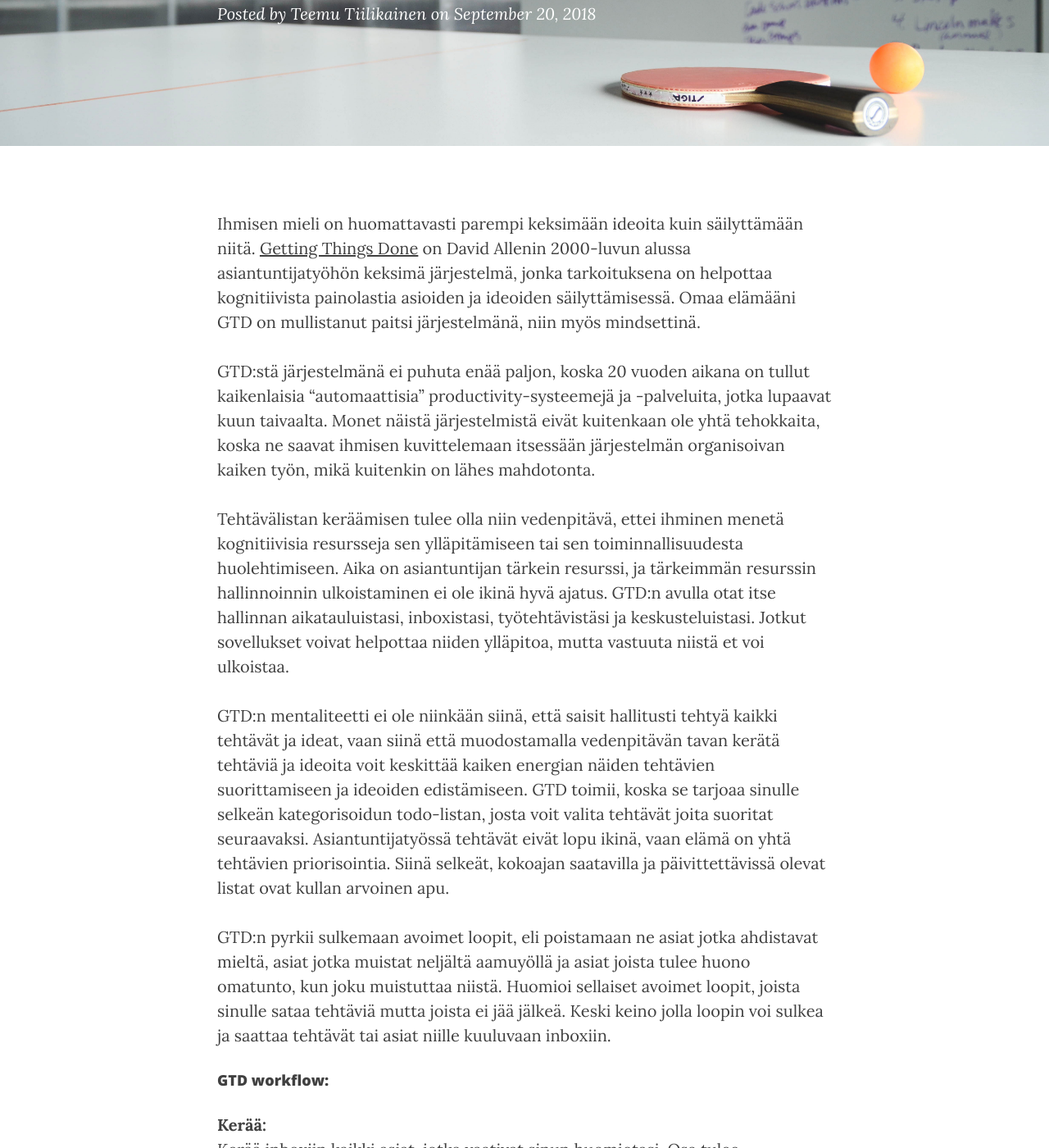
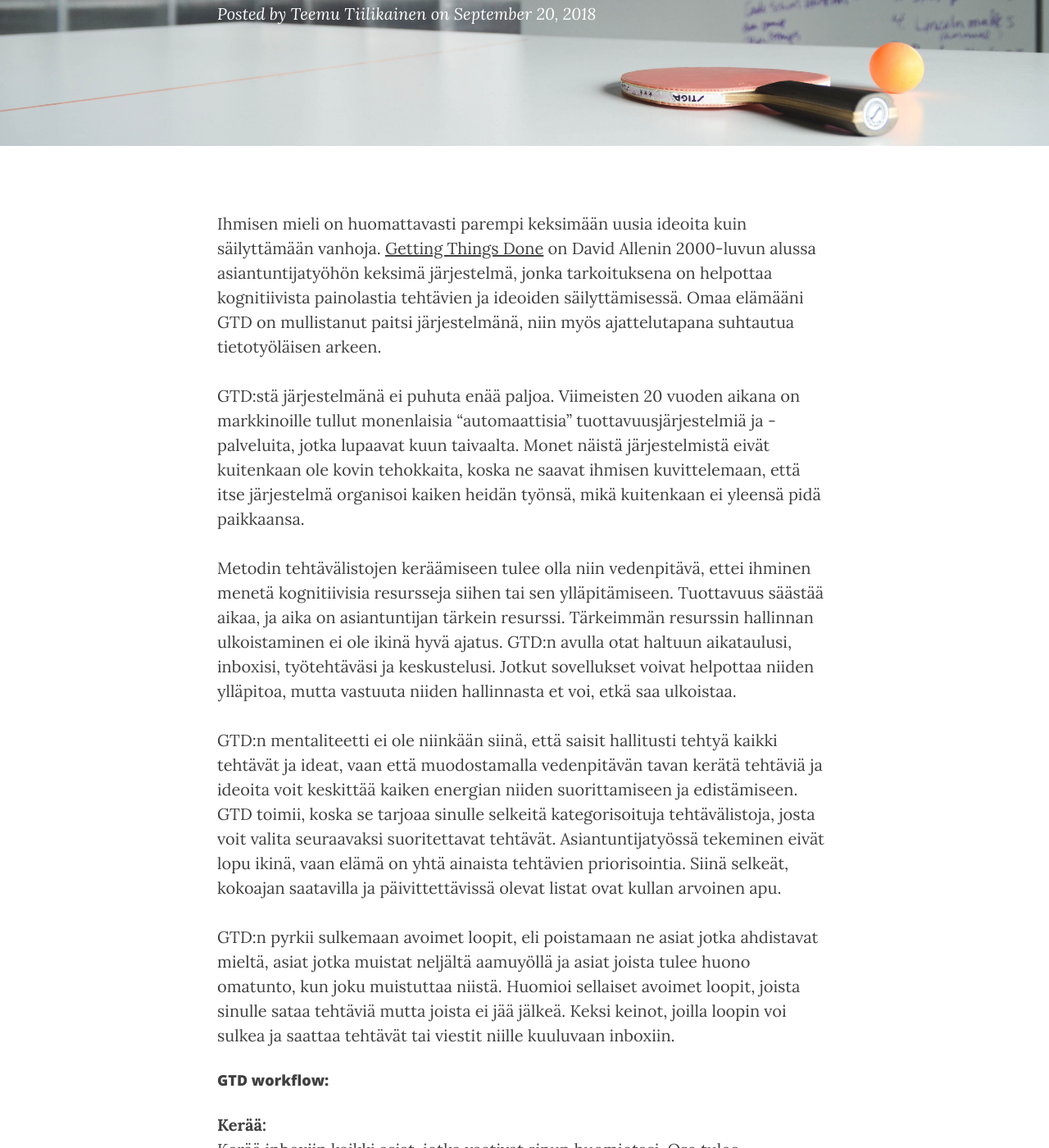
Before and after one commit to varmais/varmais.github.io, a Jekyll site: the page built from _posts/2018-09-20-getting-things-done.markdown, in a window 1280 px wide and 1400 px high, scrolled down 235 px. Shown: the whole window at 82% size. Built offline with Jekyll 4.4.1, drawn with Linux system fonts in a browser that asks for light colours; nearby versions of some CDN libraries; some of the changed text lies outside the part shown.

Commit message:
Update 2018-09-20-getting-things-done.markdown

```diff
--- a/_posts/2018-09-20-getting-things-done.markdown
+++ b/_posts/2018-09-20-getting-things-done.markdown
@@ -5,15 +5,15 @@ title: Getting Things Done
 date: 2018-09-20 15:16:35.000000000 +02:00
 ---
 
-Ihmisen mieli on huomattavasti parempi keksimään ideoita kuin säilyttämään niitä. [Getting Things Done](https://gettingthingsdone.com) on David Allenin 2000-luvun alussa asiantuntijatyöhön keksimä järjestelmä, jonka tarkoituksena on helpottaa kognitiivista painolastia asioiden ja ideoiden säilyttämisessä. Omaa elämääni GTD on mullistanut paitsi järjestelmänä, niin myös mindsettinä.
+Ihmisen mieli on huomattavasti parempi keksimään uusia ideoita kuin säilyttämään vanhoja. [Getting Things Done](https://gettingthingsdone.com) on David Allenin 2000-luvun alussa asiantuntijatyöhön keksimä järjestelmä, jonka tarkoituksena on helpottaa kognitiivista painolastia tehtävien ja ideoiden säilyttämisessä. Omaa elämääni GTD on mullistanut paitsi järjestelmänä, niin myös ajattelutapana suhtautua tietotyöläisen arkeen.
 
-GTD:stä järjestelmänä ei puhuta enää paljon, koska 20 vuoden aikana on tullut kaikenlaisia "automaattisia" productivity-systeemejä ja -palveluita, jotka lupaavat kuun taivaalta. Monet näistä järjestelmistä eivät kuitenkaan ole yhtä tehokkaita, koska ne saavat ihmisen kuvittelemaan itsessään järjestelmän organisoivan kaiken työn, mikä kuitenkin on lähes mahdotonta.
+GTD:stä järjestelmänä ei puhuta enää paljoa. Viimeisten 20 vuoden aikana on markkinoille tullut monenlaisia "automaattisia" tuottavuusjärjestelmiä ja -palveluita, jotka lupaavat kuun taivaalta. Monet näistä järjestelmistä eivät kuitenkaan ole kovin tehokkaita, koska ne saavat ihmisen kuvittelemaan, että itse järjestelmä organisoi kaiken heidän työnsä, mikä kuitenkaan ei yleensä pidä paikkaansa.
 
-Tehtävälistan keräämisen tulee olla niin vedenpitävä, ettei ihminen menetä kognitiivisia resursseja sen ylläpitämiseen tai sen toiminnallisuudesta huolehtimiseen. Aika on asiantuntijan tärkein resurssi, ja tärkeimmän resurssin hallinnoinnin ulkoistaminen ei ole ikinä hyvä ajatus. GTD:n avulla otat itse hallinnan aikatauluistasi, inboxistasi, työtehtävistäsi ja keskusteluistasi. Jotkut sovellukset voivat helpottaa niiden ylläpitoa, mutta vastuuta niistä et voi ulkoistaa.
+Metodin tehtävälistojen keräämiseen tulee olla niin vedenpitävä, ettei ihminen menetä kognitiivisia resursseja siihen tai sen ylläpitämiseen. Tuottavuus säästää aikaa, ja aika on asiantuntijan tärkein resurssi. Tärkeimmän resurssin hallinnan ulkoistaminen ei ole ikinä hyvä ajatus. GTD:n avulla otat haltuun aikataulusi, inboxisi, työtehtäväsi ja keskustelusi. Jotkut sovellukset voivat helpottaa niiden ylläpitoa, mutta vastuuta niiden hallinnasta et voi, etkä saa ulkoistaa.
 
-GTD:n mentaliteetti ei ole niinkään siinä, että saisit hallitusti tehtyä kaikki tehtävät ja ideat, vaan siinä että muodostamalla vedenpitävän tavan kerätä tehtäviä ja ideoita voit keskittää kaiken energian näiden tehtävien suorittamiseen ja ideoiden edistämiseen. GTD toimii, koska se tarjoaa sinulle selkeän kategorisoidun todo-listan, josta voit valita tehtävät joita suoritat seuraavaksi. Asiantuntijatyössä tehtävät eivät lopu ikinä, vaan elämä on yhtä tehtävien priorisointia. Siinä selkeät, kokoajan saatavilla ja päivittettävissä olevat listat ovat kullan arvoinen apu.
+GTD:n mentaliteetti ei ole niinkään siinä, että saisit hallitusti tehtyä kaikki tehtävät ja ideat, vaan että muodostamalla vedenpitävän tavan kerätä tehtäviä ja ideoita voit keskittää kaiken energian niiden suorittamiseen ja edistämiseen. GTD toimii, koska se tarjoaa sinulle selkeitä kategorisoituja tehtävälistoja, josta voit valita seuraavaksi suoritettavat tehtävät. Asiantuntijatyössä tekeminen eivät lopu ikinä, vaan elämä on yhtä ainaista tehtävien priorisointia. Siinä selkeät, kokoajan saatavilla ja päivittettävissä olevat listat ovat kullan arvoinen apu.
 
-GTD:n pyrkii sulkemaan avoimet loopit, eli poistamaan ne asiat jotka ahdistavat mieltä, asiat jotka muistat neljältä aamuyöllä ja asiat joista tulee huono omatunto, kun joku muistuttaa niistä. Huomioi sellaiset avoimet loopit, joista sinulle sataa tehtäviä mutta joista ei jää jälkeä. Keski keino jolla loopin voi sulkea ja saattaa tehtävät tai asiat niille kuuluvaan inboxiin.
+GTD:n pyrkii sulkemaan avoimet loopit, eli poistamaan ne asiat jotka ahdistavat mieltä, asiat jotka muistat neljältä aamuyöllä ja asiat joista tulee huono omatunto, kun joku muistuttaa niistä. Huomioi sellaiset avoimet loopit, joista sinulle sataa tehtäviä mutta joista ei jää jälkeä. Keksi keinot, joilla loopin voi sulkea ja saattaa tehtävät tai viestit niille kuuluvaan inboxiin.
 
 
 #### GTD workflow:
@@ -41,7 +41,7 @@ Voit keskittyä rauhassa tehtävien ja asioiden suorittamiseen, kun olet varma s
 #### Prosessointi ja organisointi:
 
 **Vaatiiko reagointia?**
-Pohdi tarvitseeko sinun tehdä asialle mitään, jotta saat tehtävän pois listalta. Jos ei tarvitse, voit siirtää asian joko roskakoriin, arkistoon tai idealistalle. Asiat jotka ei kiinnosta sinua yhtään menevät roskakoriin, asiat jotka on hyvä pitää muistissa menevät arkistoon ja asiat joihin palaat joskus menevät idealistalle.
+Pohdi tarvitseeko sinun tehdä asialle mitään, jotta saat tehtävän pois listalta. Jos ei tarvitse, voit siirtää asian joko roskakoriin, arkistoon tai idealistalle. Asiat jotka ei kiinnosta sinua yhtään menevät roskakoriin, asiat jotka on hyvä pitää muistissa menevät arkistoon ja asiat joihin joskus palaat menevät idealistalle.
 
 **Vaatiiko asian suorittaminen enemmän kuin yhden työvaiheen?**
 Jos tehtävä ei ole tarpeeksi yksinkertainen, se on todennäköisesti projekti ja vaatii pilkkomista pienempiin työvaiheisiin. "Tee opinnäytetyötä" ei ole tarpeeksi yksinkertainen, mutta "kirjoita johdanto" on.
@@ -50,7 +50,7 @@ Jos tehtävä ei ole tarpeeksi yksinkertainen, se on todennäköisesti projekti
 Jos asian suorittaminen vaatii alle 2 minuuttia, on ajanhukkaa viivästyttää sen suorittamista. Parempi hoitaa se heti alta pois.
 
 **Odottaako asia muita henkilöitä? Voiko sen delegoida?**
-Delegointi vie alle 2 minuuttia, lue yltä ohjeet. Muita henkilöitä odottavilla asioilla voi olla oma lista, joten siirrä asia sinne. Esimerkiksi sähköpostiketjut voi kuitenkin arkistoida, koska koko ketju palautuu inboxiin jonkun henkilön vastatessa siihen.
+Delegointi vie alle 2 minuuttia, lue ohjeet yltä. Muita henkilöitä odottavilla asioilla voi olla oma lista, joten siirrä asia sinne. Esimerkiksi sähköpostiketjut voi kuitenkin arkistoida, koska koko ketju palautuu inboxiin jonkun henkilön vastatessa siihen.
 
 **Onko asialla tietty ajankohta tai deadline?**
 Nämä asiat siirretään kalenteriin. Esimerkiksi hammaslääkärin tarkastus on loogista laittaa kalenteriin ylös, koska sen suorittamiseen on yksi mahdollinen ajankohta. Älä laita kalenteriin kuitenkaan asioita joita haluat tehdä tiettynä päivänä tai ajankohtana, ainoastaan niitä asioita joita sinun täytyy tehdä.
```
Also changed, not shown: other parts of _posts/2018-09-20-getting-things-done.markdown (+1 -1 lines).
